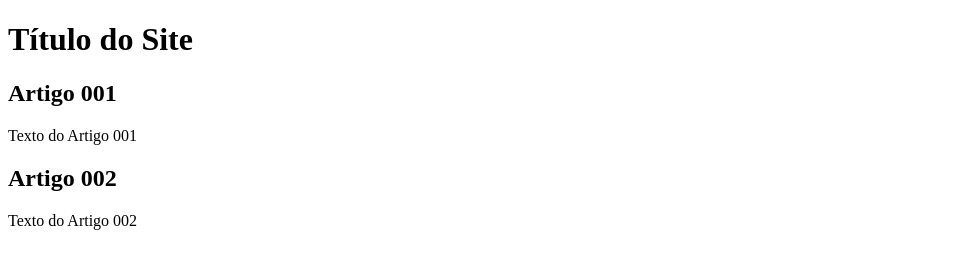
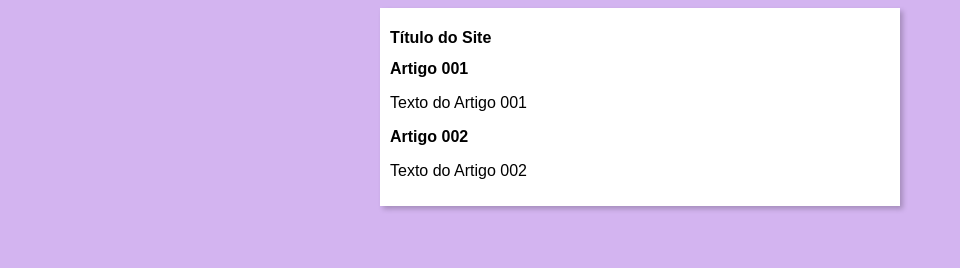
Before and after one commit to bruna-finholdt/projeto-site, a plain HTML site: page index.html in a window 1280 px wide. Shown: the whole page, without its empty margins (0-960 px from the left). Drawn offline with Linux system fonts and the light colour scheme.

Commit message:
iniciei o design

```diff
--- /dev/null
+++ b/index.css
@@ -0,0 +1,16 @@
+* {
+    font-family: Arial, Helvetica, sans-serif;
+    font-size: 16px;
+}
+
+body {
+    background-color: rgb(211, 180, 240);
+}
+
+main {
+    background-color: white;
+    width: 500px;
+    margin: auto;
+    padding: 10px;
+    box-shadow: 3px 3px 5px rgba(0, 0, 0, 0.219);
+}
--- a/index.html
+++ b/index.html
@@ -5,6 +5,7 @@
     <meta http-equiv="X-UA-Compatible" content="IE=edge">
     <meta name="viewport" content="width=device-width, initial-scale=1.0">
     <title>Título do site</title>
+    <link rel="stylesheet" href="index.css">
 </head>
 <body>
     <main>
```
